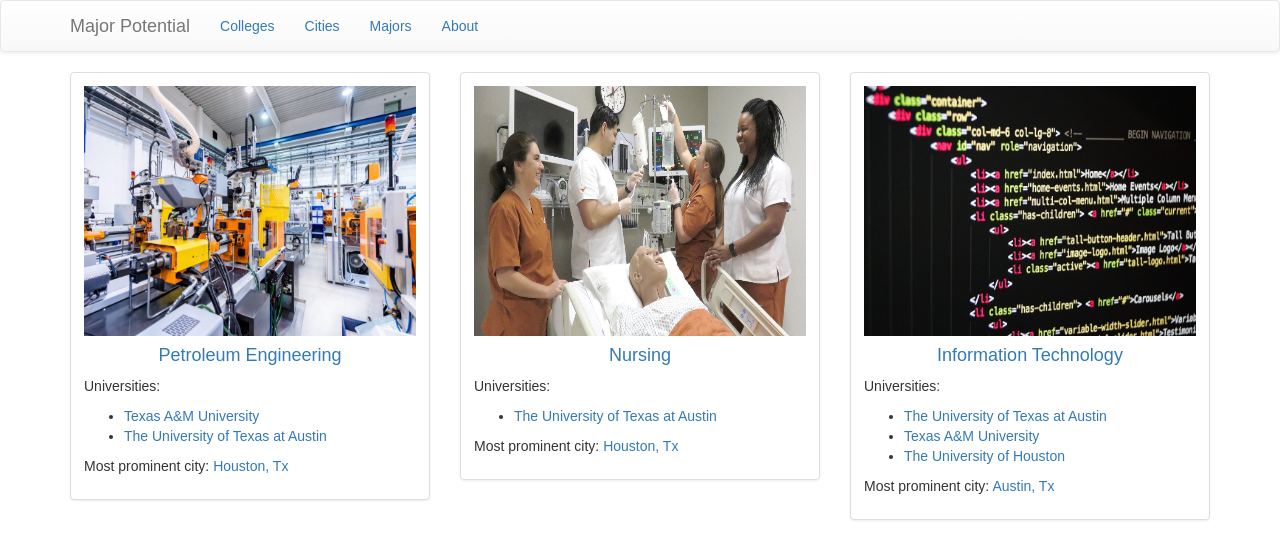
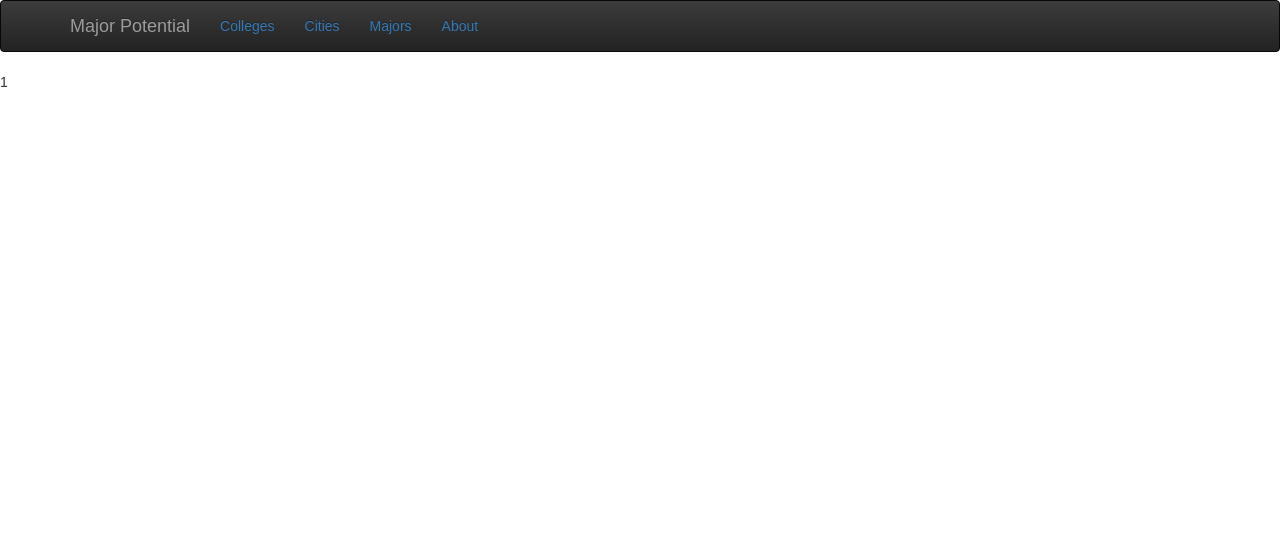
Before and after one commit to theworkingmen/idb, a React (Create React App) app: page /majors/1 in a window 1280 px wide. Shown: the top 560 px of the page. Built offline with nearby package versions, Linux system fonts and the light colour scheme.

Commit message:
MajorInstance component initiated

```diff
--- /dev/null
+++ b/src/js/InstanceTitle.js
@@ -0,0 +1,16 @@
+import React, { Component } from 'react';
+import { Navbar, Nav, NavItem} from 'react-bootstrap';
+import { Link } from 'react-router-dom'
+
+class InstanceTitle extends Component {
+
+	render() {
+		return (
+		    <div className="InstanceTitle">
+		       <p> {this.props.name} </p>
+		    </div>
+		);
+	}
+}
+
+export default InstanceTitle;
--- a/src/js/Main.js
+++ b/src/js/Main.js
@@ -5,6 +5,7 @@ import Colleges from './Colleges.js';
 import Cities from './Cities.js';
 import Majors from './Majors.js';
 import About from './About.js';
+import MajorInstance from './MajorInstance.js';
 
 const Main = () => (
   <main>
@@ -12,7 +13,8 @@ const Main = () => (
       <Route exact path='/' component={Splash}/>
       <Route path='/colleges' component={Colleges}/>
       <Route path='/cities' component={Cities}/>
-      <Route path='/majors' component={Majors}/>
+      <Route exact path='/majors' component={Majors}/>
+      <Route exact path='/majors/:name' component={MajorInstance}/>
       <Route path='/about' component={About}/>
     </Switch>
   </main>
--- /dev/null
+++ b/src/js/MajorInstance.js
@@ -0,0 +1,18 @@
+import React, { Component } from 'react';
+import { Navbar, Nav, NavItem} from 'react-bootstrap';
+import { Link } from 'react-router-dom'
+import InstanceTitle from './InstanceTitle.js';
+
+class MajorInstance extends Component {
+
+
+	render() {
+		return (
+		    <div className="MajorInstance">
+		       <InstanceTitle name={this.props.match.params.name}/>
+		    </div>
+		);
+	}
+}
+
+export default MajorInstance;
--- a/src/js/NavigationBar.js
+++ b/src/js/NavigationBar.js
@@ -11,7 +11,7 @@ class NavigationBar extends Component {
 	render() {
 		return (
 		    <div className="NavigationBar">
-		        <Navbar>
+		        <Navbar inverse>
 					<Navbar.Header>
 						<Navbar.Brand>
 							<Link to='/'>Major Potential</Link>
```
